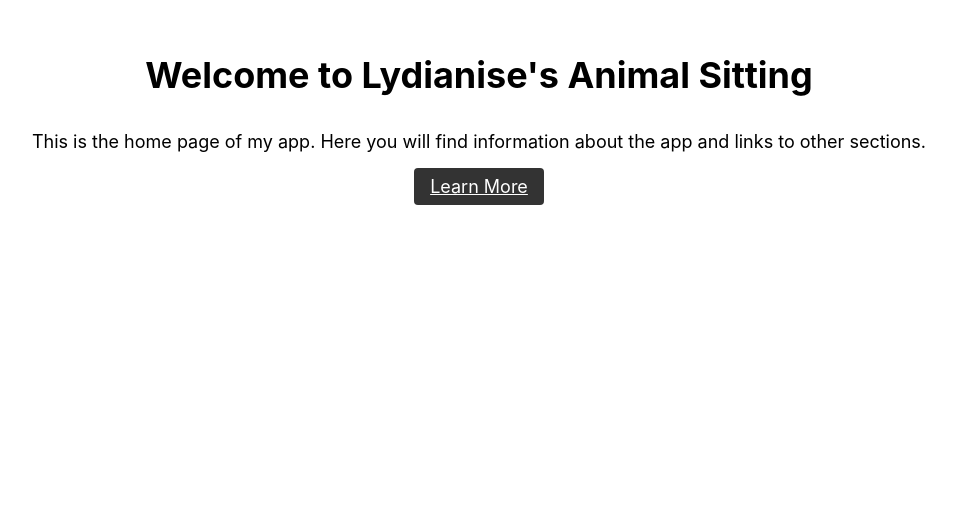
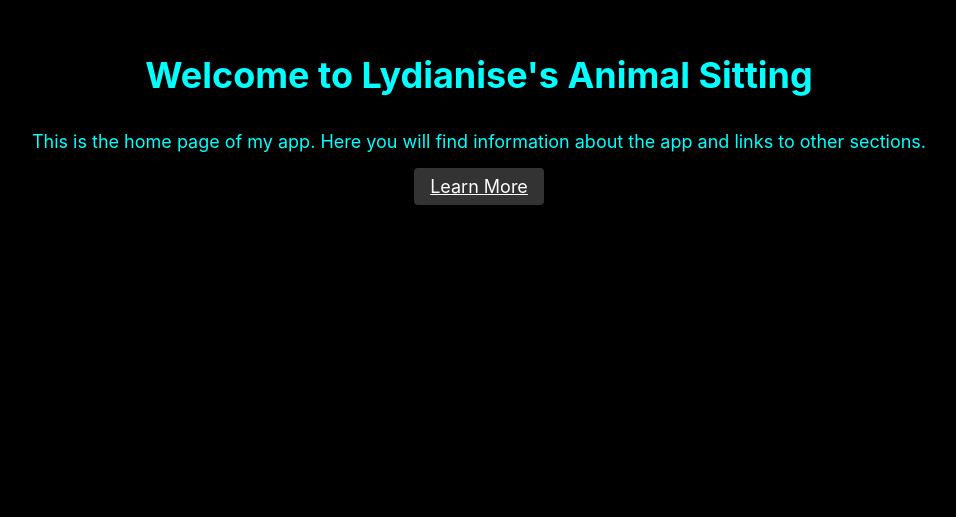
Before and after one commit to TEkdahl92/LAS, a React (Create React App) app: page / in a window 1280 px wide. Shown: the part 283-800 px from the top of the page, without its empty margins (161-1117 px from the left). Built offline with nearby package versions, Linux system fonts and the light colour scheme.

Commit message:
messing with some colors for the background

```diff
--- a/src/App.css
+++ b/src/App.css
@@ -1,9 +1,14 @@
+.App{
+  background-color: black;
+}
+
 .container {
   display: flex;
   flex-direction: column;
   align-items: center;
   justify-content: center;
   height: 100vh;
+  color: aqua;
 }
 
 h1 {
```
